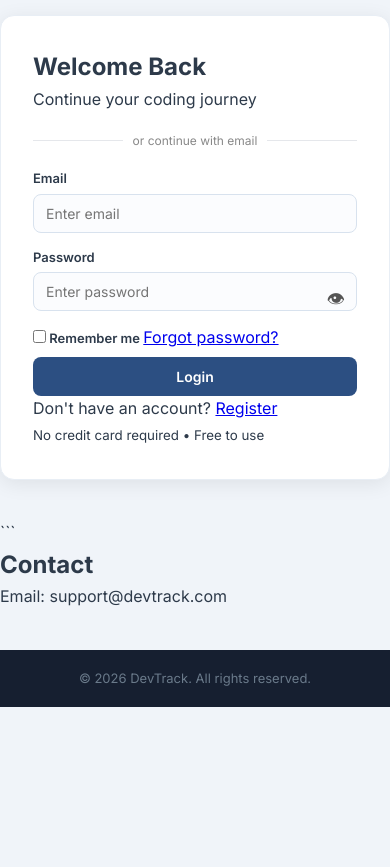
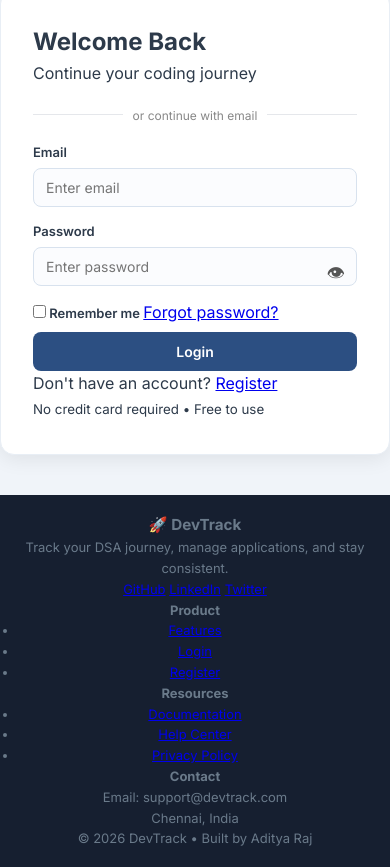
Before and after one commit to adityadivine/DevTrack, a plain HTML site: page frontend/login.html in a window 390 px wide. Shown: the part 1157-2024 px from the top of the page. Before the commit the page ends 1864 px from the top, so only its background shows below. Drawn offline with Linux system fonts and the light colour scheme.

Commit message:
feat(ui): upgrade footer to premium multi-column layout
- Added 4-column responsive footer (brand, product, resources, contact)
- Included social links section
- Improved typography, spacing, and hover interactions
- Added footer bottom section with attribution
- Ensured consistent footer across all pages

````diff
--- a/frontend/login.html
+++ b/frontend/login.html
@@ -76,7 +76,7 @@
 
 
 		<!-- ===================== LOGIN ===================== -->
-		```html id="x8c9pl"
+
 <!-- ===================== LOGIN ===================== -->
 <section id="login" class="login-section">
 
@@ -125,20 +125,71 @@
 	</div>
 
 </section>
-```
+
 
 
 	<!-- ===================== CONTACT ===================== -->
-	<section id="contact" class="contact">
+	<!-- <section id="contact" class="contact">
 		<h2>Contact</h2>
 		<p>Email: support@devtrack.com</p>
-	</section>
+	</section> -->
 
 
-	<!-- ===================== FOOTER ===================== -->
-	<footer class="footer">
-		<p>© 2026 DevTrack. All rights reserved.</p>
-	</footer>
+
+<footer class="footer">
+
+	<div class="footer-container">
+
+		<!-- BRAND -->
+		<div class="footer-col">
+			<h3>🚀 DevTrack</h3>
+			<p class="footer-desc">
+				Track your DSA journey, manage applications, and stay consistent.
+			</p>
+
+			<div class="footer-socials">
+				<a href="#">GitHub</a>
+				<a href="#">LinkedIn</a>
+				<a href="#">Twitter</a>
+			</div>
+		</div>
+
+		<!-- PRODUCT -->
+		<div class="footer-col">
+			<h4>Product</h4>
+			<ul>
+				<li><a href="#features">Features</a></li>
+				<li><a href="#login">Login</a></li>
+				<li><a href="register.html">Register</a></li>
+			</ul>
+		</div>
+
+		<!-- RESOURCES -->
+		<div class="footer-col">
+			<h4>Resources</h4>
+			<ul>
+				<li><a href="#">Documentation</a></li>
+				<li><a href="#">Help Center</a></li>
+				<li><a href="#">Privacy Policy</a></li>
+			</ul>
+		</div>
+
+		<!-- CONTACT -->
+		<div class="footer-col">
+			<h4>Contact</h4>
+			<p>Email: support@devtrack.com</p>
+			<p>Chennai, India</p>
+		</div>
+
+	</div>
+
+	<div class="footer-bottom">
+		<p>© 2026 DevTrack • Built by Aditya Raj</p>
+	</div>
+
+</footer>
+
+
 
 
 	<script src="script.js"></script>
````
Also changed, not shown: frontend/dashboard.html (+54 -3 lines), frontend/register.html (+54 -3 lines).
